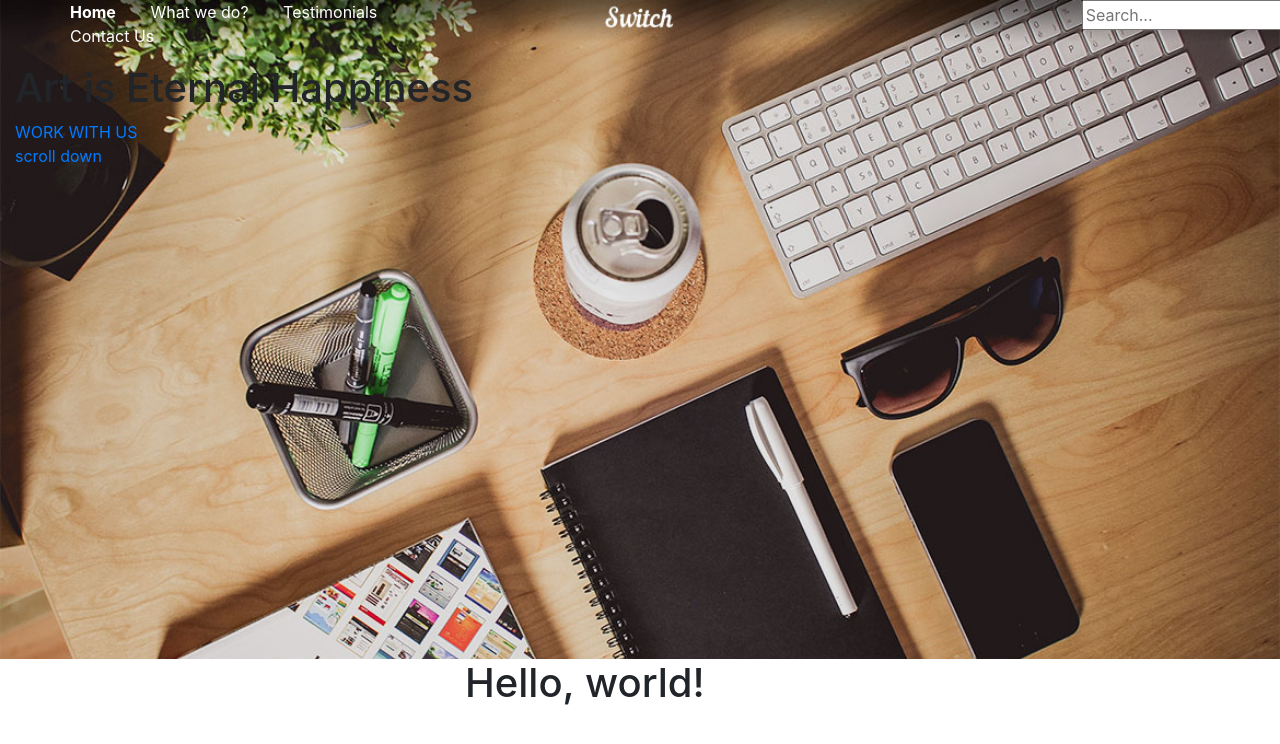
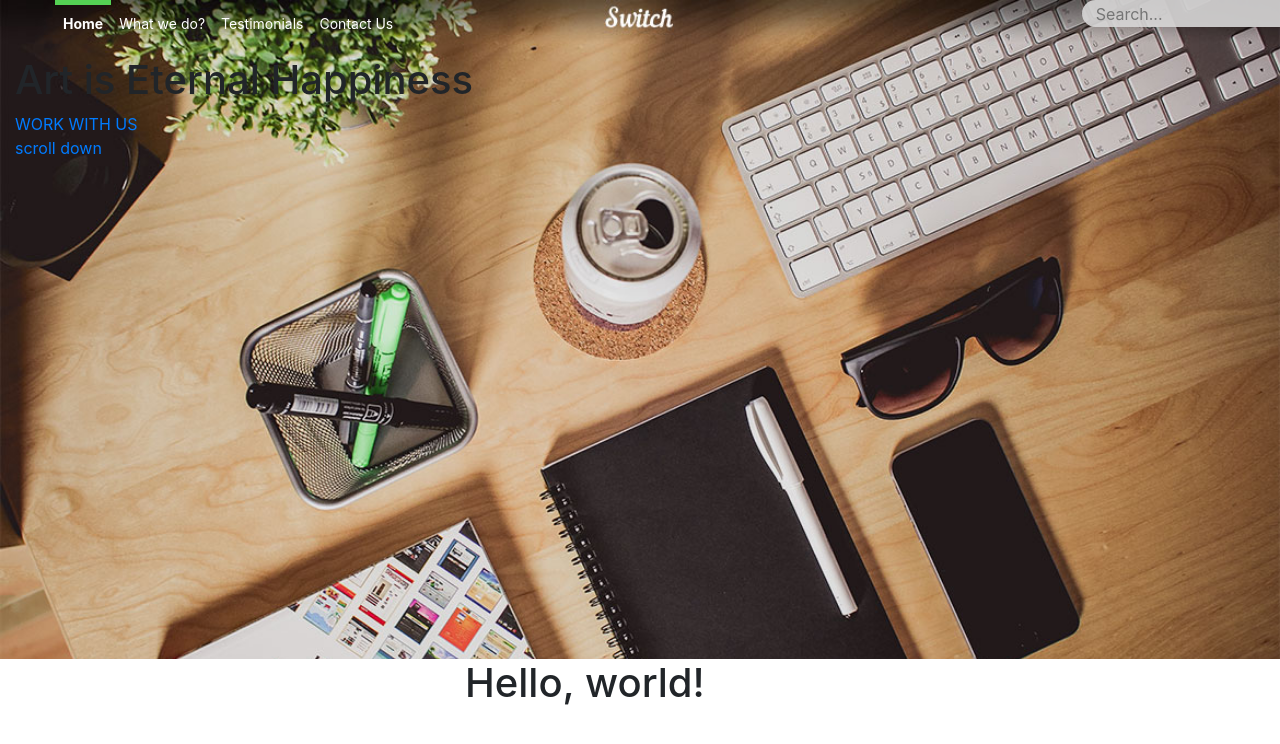
Before and after one commit to gnds99/ResposiveDesign, a plain HTML site: page index.html in a window 1280 px wide. Shown: the top 744 px of the page. Drawn offline with nearby package versions, Linux system fonts and the light colour scheme.

Commit message:
segundo commit

```diff
--- a/estilo.css
+++ b/estilo.css
@@ -4,14 +4,34 @@ header{
 	background-repeat: no-repeat;
 	background-size: cover;
 }
-.boton{
-	display: inline-block;
+ul{
+	width: 100%;
+	height: 40px;
+	display: block;
 }
-.boton a{
-	padding: 0 15px;
-	background: none;
+ul li{
+	display: block;
+	float: left;
+}
+li a{
 	color: white;
+	font-size: 14px;
+	padding: 8px;
+	display: block;
+	border-top: 5px solid transparent;
 }
-li:first-child{
+.activo, li a:hover{
 	font-weight: bold;
+	border-top: 5px solid #54d154;
+	color: white;
+	text-decoration: none;
 }
+.buscador{
+	background: rgba(217,216,216,0.9);
+	border: none;
+	border-radius: 15px;
+	height: 27px;
+	padding: 7px 14px;
+	font-size: 16px;
+	color: #111111;
+}
--- a/index.html
+++ b/index.html
@@ -1,4 +1,4 @@
- <!doctype html>
+   <!doctype html>
 <html lang="en">
 <head>
   <meta charset="utf-8"> <!--Seleccionar el Set de Caracteres-->
@@ -11,23 +11,20 @@
   <header class="container-fluid">
     <div class="row">
       <nav class="col-md-4">
-        <div>
-          <ul >
-            <li class="boton"><a href="#">Home</a></li>
-            <li class="boton"><a href="#">What we do?</a></li>
-            <li class="boton"><a href="#">Testimonials</a></li>
-            <li class="boton"><a href="#">Contact Us</a></li>
+          <ul class="nav_header">
+            <li><a href="#" class="activo">Home</a></li>
+            <li><a href="#">What we do?</a></li>
+            <li><a href="#">Testimonials</a></li>
+            <li><a href="#">Contact Us</a></li>
           </ul>
-        </div>
+      </nav>
 
-      </nav>
      <div class="col-md-2 offset-md-6">
       <form action="#">
-        <input type="text" placeholder="Search...">
+        <input type="text" placeholder="Search..." class="buscador">
       </form>
      </div>
     </div>
-
     <div>
       <h1>Art is Eternal Happiness</h1>
       <a href="#">WORK WITH US</a>
```
